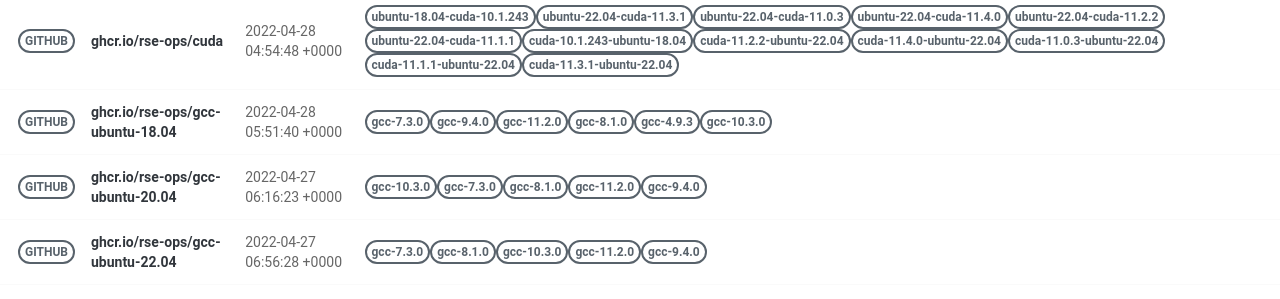
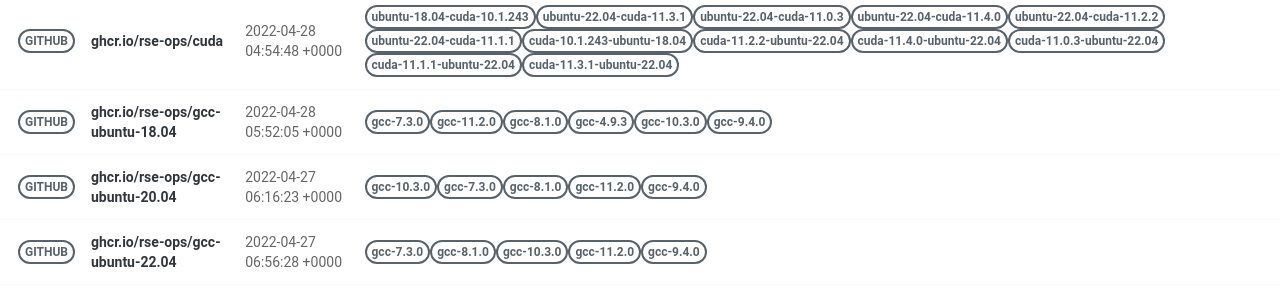
Before and after one commit to rse-ops/docker-images, a Jekyll site: the page built from pages/index.md, in a window 1280 px wide. Shown: the part 502-801 px from the top of the page. Built offline with Jekyll 4.4.1, drawn with Linux system fonts in a browser that asks for light colours; nearby versions of some CDN libraries.

Commit message:
Automated push to update library 2022-04-28

```diff
--- a/_library/ghcr.io-rse-ops-gcc-ubuntu-18.04.md
+++ b/_library/ghcr.io-rse-ops-gcc-ubuntu-18.04.md
@@ -1,7 +1,7 @@
 ---
 layout: container
 name: ghcr.io/rse-ops/gcc-ubuntu-18.04
-updated_at: 2022-04-28 05:51:40.575998
+updated_at: 2022-04-28 05:52:05.084781
 
 
 container_url: https://github.com/orgs/rse-ops/packages/container/package/gcc-ubuntu-18.04
```
Also changed, not shown: other parts of _library/ghcr.io-rse-ops-gcc-ubuntu-18.04.md (+3 -3 lines).
